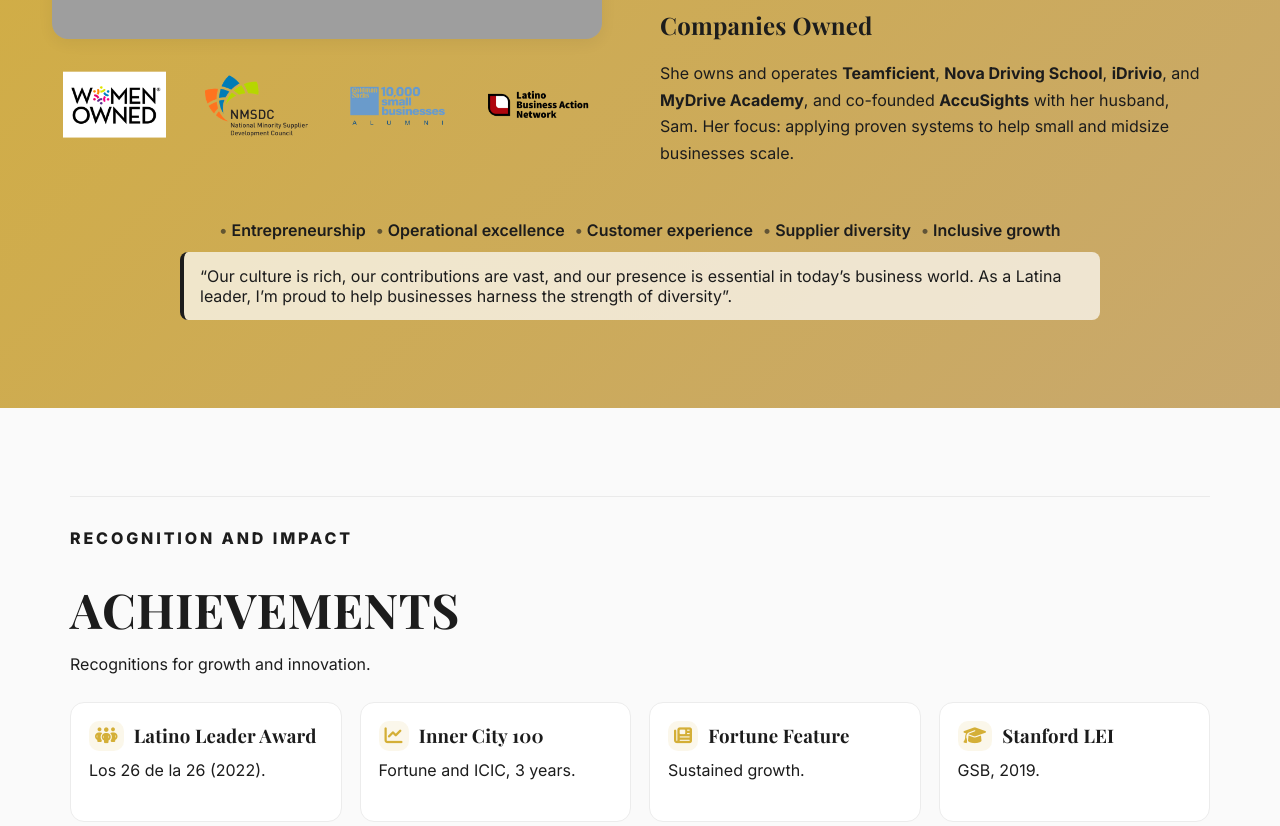
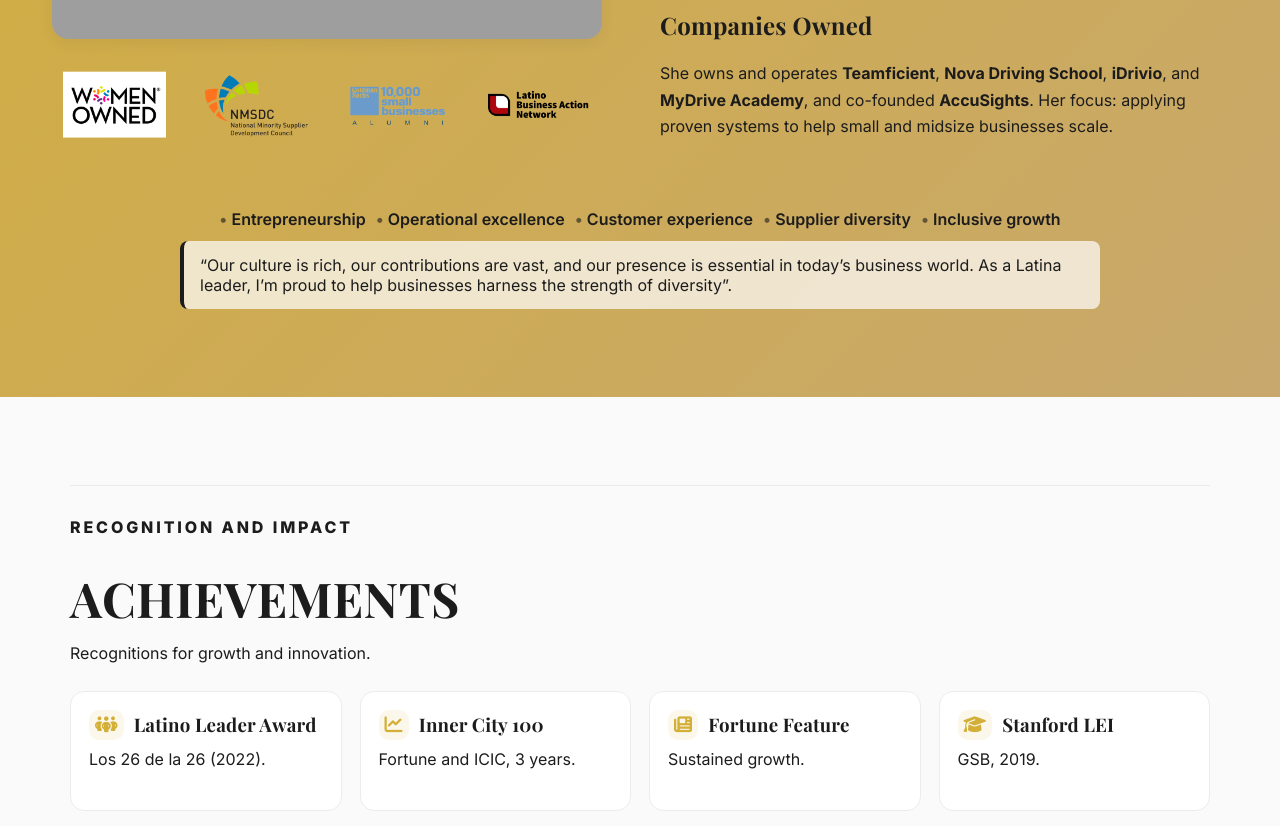
Before and after one commit to marcel-tf/mayra-khan, a plain HTML site: page index.html in a window 1280 px wide. Shown: the part 1338-2164 px from the top of the page. Drawn offline with nearby package versions, Linux system fonts and the light colour scheme; grey boxes are pictures that could not be loaded; a script that the page names is missing.

Commit message:
Update index.html

```diff
--- a/index.html
+++ b/index.html
@@ -84,7 +84,7 @@
             <p>Honors include WBDC Entrepreneur of the Year, Enterprising Woman of the Year, and Chicago Business Journal Women of Influence, with appearances in Fortune and ICIC’s Inner City 100. She’s a Goldman Sachs 10,000 Small Businesses alum and a Stanford GSB Latino Entrepreneurship Initiative graduate, active in mentorship and board service advancing supplier diversity.</p>
 
             <h2>Companies Owned</h2>
-            <p>She owns and operates <a href="https://teamficient.com" target="_blank" rel="noopener"><strong>Teamficient</strong></a>, <a href="https://novadriving.com" target="_blank" rel="noopener"><strong>Nova Driving School</strong></a>, <a href="https://idrivio.com" target="_blank" rel="noopener"><strong>iDrivio</strong></a>, and <a href="https://mydriveacademy.com" target="_blank" rel="noopener"><strong>MyDrive Academy</strong></a>, and co-founded <a href="https://accusights.com" target="_blank" rel="noopener"><strong>AccuSights</strong></a> with her husband, Sam. Her focus: applying proven systems to help small and midsize businesses scale.</p>
+            <p>She owns and operates <a href="https://teamficient.com" target="_blank" rel="noopener"><strong>Teamficient</strong></a>, <a href="https://novadriving.com" target="_blank" rel="noopener"><strong>Nova Driving School</strong></a>, <a href="https://idrivio.com" target="_blank" rel="noopener"><strong>iDrivio</strong></a>, and <a href="https://mydriveacademy.com" target="_blank" rel="noopener"><strong>MyDrive Academy</strong></a>, and co-founded <a href="https://accusights.com" target="_blank" rel="noopener"><strong>AccuSights</strong></a>. Her focus: applying proven systems to help small and midsize businesses scale.</p>
 
             <!--<div class="about-cta center">
               <a href="#contact" class="btn about-black">Work with Mayra</a>
```
